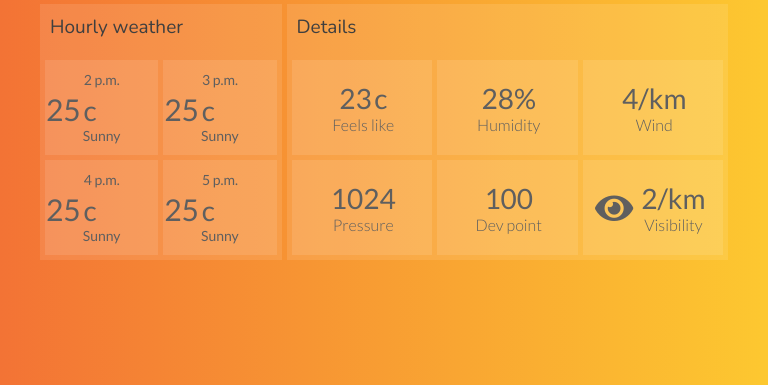
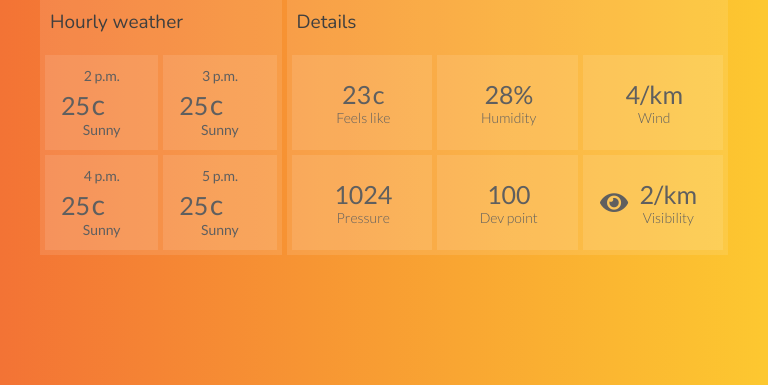
Before and after one commit to jurekledzinski/Weather-app, a PHP site: page / in a window 768 px wide. Shown: the part 415-800 px from the top of the page. Run offline with PHP 8.4, Linux system fonts and the light colour scheme; some libraries are stand-ins or nearby versions.

Commit message:
Style dots slider, style text icons orientation portrait and landscape from 768 to 855 px, add to body min-height 100vh or height 100vh depends on orientation

```diff
--- a/css/main.css
+++ b/css/main.css
@@ -31,6 +31,7 @@
   align-items: center;
   width: 100%;
   height: 100%;
+  overflow: hidden;
 }
 
 .app-wrapper {
@@ -773,10 +774,37 @@
   opacity: 1;
 }
 
+.slider__dots-wrapper {
+  display: flex;
+  justify-content: center;
+  width: 100%;
+  margin-top: 10px;
+}
+
+.slider__dots-inner-wrapper {
+  display: flex;
+  justify-content: space-around;
+  min-width: 100px;
+}
+
+.slider__dot {
+  display: block;
+  width: 25px;
+  height: 8px;
+  background-color: #5f5f5f;
+  border-radius: 4px;
+  cursor: pointer;
+}
+
 @media (min-width: 260px) and (orientation: portrait) {
   body {
+    min-height: initial;
     height: 100vh;
   }
+  /* body {
+    min-height: initial;
+    height: 100vh;
+  } */
 
   .slider__image-wrapper {
     grid-template-rows: 30% 28% 35% 7%;
@@ -1341,9 +1369,71 @@
   }
 }
 
+@media (orientation: portrait) and (min-width: 768px) and (max-width: 855px) {
+  .slider__temperature {
+    font-size: 4rem;
+  }
+
+  .slider__celsius-icon {
+    font-size: 3rem;
+  }
+
+  .slider__weather-icon {
+    top: -63px;
+    right: 30px;
+    font-size: 5rem;
+  }
+
+  .slider__image-description {
+    top: 1px;
+    right: 40px;
+  }
+
+  .slider__box-3-left {
+    width: 55%;
+  }
+
+  .slider__box-3-right {
+    width: 40%;
+  }
+
+  .slider__hourly-weather-temperature-wrapper,
+  .slider__hourly-temperature-mobile {
+    font-size: 2.5rem;
+  }
+
+  .slider__hourly-weather-description,
+  .slider__hourly-weather-description-mobile {
+    font-size: 1.4rem;
+  }
+
+  .slider__hourly-icon-weather,
+  .slider__hourly-icon-weather-mobile {
+    font-size: 2.5rem;
+  }
+
+  .slider__hourly-weather-time,
+  .slider__hourly-time-mobile {
+    font-size: 1.4rem;
+  }
+
+  .slider__box-details-text {
+    font-size: 2.5rem;
+  }
+
+  .slider__box-details-description {
+    font-size: 1.4rem;
+  }
+
+  .slider__box-details-icon {
+    font-size: 2.5rem;
+  }
+}
+
 @media (orientation: landscape) and (min-width: 855px) {
   body {
     height: 100vh;
+    min-height: initial;
   }
 }
 
```
Also changed, not shown: other parts of css/main.css (+75 -2 lines).
